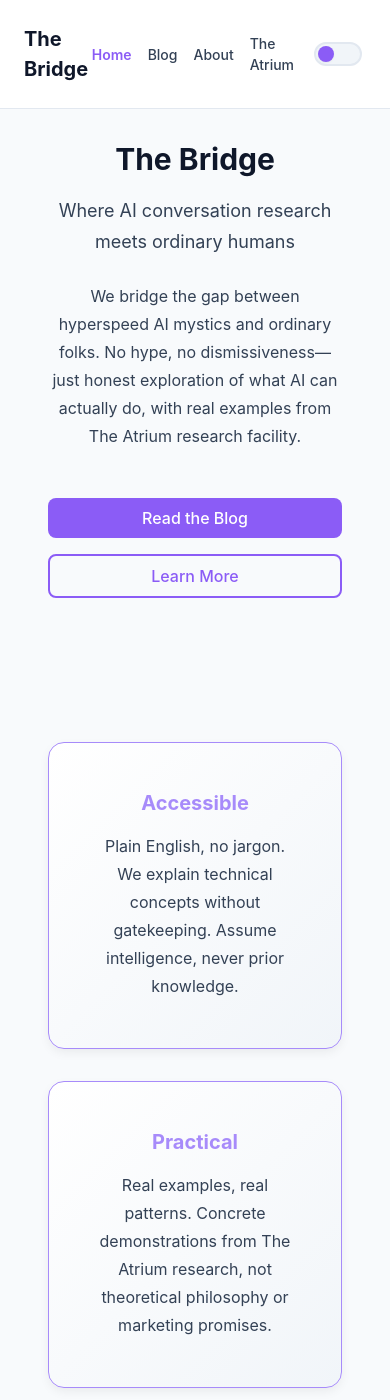
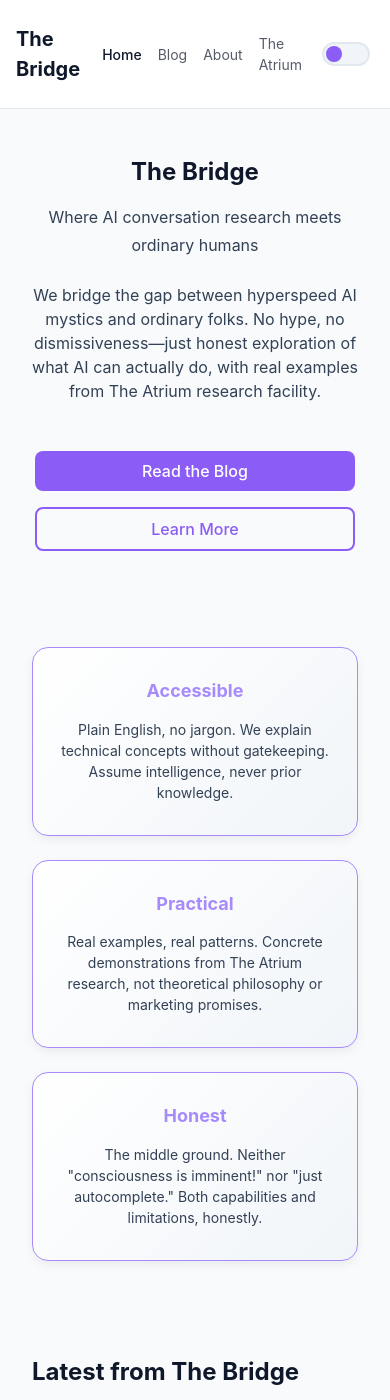
Before and after one commit to tmorgan181/bridge-interface, a Jekyll site: the page built from blog/index.html, in a window 390 px wide and 1400 px high. Built offline with Jekyll 4.4.1, drawn with Linux system fonts in a browser that asks for light colours.

Commit message:
[Agent 1] T01 Complete: Mobile responsive polish - value props grid, spacing optimization, typography refinement

```diff
--- a/blog/_sass/_components.scss
+++ b/blog/_sass/_components.scss
@@ -112,7 +112,7 @@
 
 // ------------------------------------------------------------------
 // Navigation Links
-// Secondary text color, purple hover with glow
+// Sleek, minimal style with subtle opacity hover
 // ------------------------------------------------------------------
 
 .site-nav {
@@ -121,29 +121,29 @@
   align-items: center;
 
   .nav-link {
-    color: var(--text-secondary);
+    color: var(--text-primary);
     text-decoration: none;
-    font-weight: var(--font-weight-medium);
-    transition: all var(--transition-base);
+    font-weight: var(--font-weight-normal);
+    transition: opacity var(--transition-base);
+    opacity: 0.7;
 
     &:hover {
-      color: var(--accent-hover);
-      text-shadow: var(--glow-purple);
+      opacity: 1;
     }
 
     &.active {
-      color: var(--accent-primary);
-      font-weight: var(--font-weight-semibold);
+      opacity: 1;
+      font-weight: var(--font-weight-medium);
     }
   }
 
   .atrium-link {
     color: var(--atrium-purple);
-    font-weight: var(--font-weight-semibold);
+    font-weight: var(--font-weight-medium);
+    opacity: 1;
 
     &:hover {
       color: var(--atrium-purple-bright);
-      text-shadow: var(--glow-purple);
     }
   }
 
@@ -155,13 +155,19 @@
 
 // ------------------------------------------------------------------
 // Footer
+// T01.2: Optimized spacing for mobile
 // ------------------------------------------------------------------
 
 .site-footer {
   background-color: var(--bg-secondary);
   border-top: 1px solid var(--border-primary);
   padding: var(--space-2xl) 0;
-  margin-top: var(--space-4xl);
+  margin-top: var(--space-3xl);
+
+  @media (max-width: 768px) {
+    padding: var(--space-xl) 0;
+    margin-top: var(--space-2xl);
+  }
 
   .footer-content {
     text-align: center;
@@ -174,6 +180,11 @@
     justify-content: center;
     gap: var(--space-lg);
     margin-top: var(--space-md);
+
+    @media (max-width: 640px) {
+      gap: var(--space-md);
+      flex-wrap: wrap;
+    }
 
     a {
       color: var(--text-secondary);
@@ -191,6 +202,7 @@
 // Post Card
 // Elevated background, border, hover lift with purple glow
 // Entire card is clickable via wrapper link
+// T01.2 & T01.3: Optimized spacing and typography for mobile
 // ------------------------------------------------------------------
 
 .post-card-link {
@@ -216,12 +228,20 @@
   background-color: var(--bg-elevated);
   transition: all var(--transition-base);
 
+  @media (max-width: 768px) {
+    padding: var(--space-lg);
+  }
+
   .post-card__title {
     font-size: var(--font-size-2xl);
     margin-bottom: var(--space-sm);
     color: var(--text-primary);
     font-weight: var(--font-weight-bold);
     transition: color var(--transition-base);
+
+    @media (max-width: 768px) {
+      font-size: var(--font-size-xl);
+    }
   }
 
   .post-card__date {
@@ -229,12 +249,21 @@
     font-size: var(--font-size-sm);
     color: var(--text-tertiary);
     margin-bottom: var(--space-md);
+
+    @media (max-width: 768px) {
+      font-size: var(--font-size-xs);
+    }
   }
 
   .post-card__excerpt {
     color: var(--text-primary);
     line-height: var(--line-height-relaxed);
     margin-bottom: 0;
+
+    @media (max-width: 768px) {
+      font-size: var(--font-size-sm);
+      line-height: var(--line-height-normal);
+    }
   }
 }
 
@@ -350,14 +379,15 @@
 
 // ------------------------------------------------------------------
 // Hero Section
+// T01.2 & T01.3: Optimized spacing and typography for mobile
 // ------------------------------------------------------------------
 
 .hero {
   text-align: center;
-  padding: var(--space-2xl) 0;
+  padding: var(--space-3xl) 0 var(--space-2xl);
 
   @media (max-width: 768px) {
-    padding: var(--space-xl) 0;
+    padding: var(--space-2xl) 0 var(--space-xl);
   }
 
   .hero__title {
@@ -367,6 +397,10 @@
 
     @media (max-width: 768px) {
       font-size: var(--font-size-3xl);
+    }
+
+    @media (max-width: 640px) {
+      font-size: var(--font-size-2xl);
     }
   }
 
@@ -378,6 +412,23 @@
     @media (max-width: 768px) {
       font-size: var(--font-size-lg);
     }
+
+    @media (max-width: 640px) {
+      font-size: var(--font-size-base);
+    }
+  }
+
+  .hero__mission {
+    font-size: var(--font-size-lg);
+    color: var(--text-secondary);
+    line-height: var(--line-height-relaxed);
+    max-width: 50rem;
+    margin: 0 auto var(--space-lg);
+
+    @media (max-width: 768px) {
+      font-size: var(--font-size-base);
+      line-height: var(--line-height-normal);
+    }
   }
 
   .hero__cta {
@@ -388,13 +439,15 @@
     @media (max-width: 640px) {
       flex-direction: column;
       width: 100%;
+      max-width: 320px;
+      margin-top: var(--space-lg);
     }
   }
 }
 
 // ------------------------------------------------------------------
 // Buttons
-// Primary, secondary, and Atrium-specific button styles
+// Purple Atrium-themed buttons with 8-state matrix for perfect contrast
 // ------------------------------------------------------------------
 
 .btn {
@@ -405,45 +458,69 @@
   text-decoration: none;
   transition: all var(--transition-base);
   text-align: center;
-  border: none;
   cursor: pointer;
 
-  &:focus {
-    outline: none;
-    box-shadow: 0 0 0 3px rgba(167, 139, 250, 0.3);
+  // Ensure button text color is not overridden by link styles
+  &, &:link, &:visited {
+    text-decoration: none;
   }
 
   &:focus-visible {
-    outline: 2px solid var(--border-focus);
+    outline: 2px solid var(--btn-primary-text);
     outline-offset: 2px;
   }
 
   &-primary {
-    background: var(--accent-primary);
-    color: var(--text-inverse);
+    background: var(--btn-primary-bg);
+    color: var(--btn-primary-text);
+    border: none;
+
+    &, &:link, &:visited, &:active {
+      color: var(--btn-primary-text);
+    }
 
     &:hover {
-      background: var(--accent-hover);
-      color: var(--text-inverse);
+      background: var(--btn-primary-bg-hover);
+      color: var(--btn-primary-text-hover);
       box-shadow: var(--shadow-glow);
       transform: translateY(-1px);
+
+      &, &:link, &:visited {
+        color: var(--btn-primary-text-hover);
+      }
     }
 
     &:active {
-      background: var(--accent-active);
       transform: translateY(0);
     }
   }
 
   &-secondary {
-    background: transparent;
-    color: var(--accent-primary) !important;
-    border: 2px solid var(--accent-primary);
+    background: var(--btn-secondary-bg);
+    color: var(--btn-secondary-text);
+    border: 2px solid var(--btn-secondary-border);
+
+    &, &:link, &:visited {
+      color: var(--btn-secondary-text);
+    }
 
     &:hover {
-      background: var(--accent-primary);
-      border-color: var(--accent-hover);
-      color: var(--text-inverse);
+      background: var(--btn-secondary-bg-hover);
+      color: var(--btn-secondary-text-hover);
+      border-color: var(--btn-secondary-border-hover);
+
+      &, &:link, &:visited {
+        color: var(--btn-secondary-text-hover);
+      }
+    }
+
+    &:active {
+      transform: translateY(0);
+    }
+
+    &:focus-visible {
+      outline: 2px solid var(--btn-secondary-text);
+      outline-offset: 2px;
     }
   }
 
@@ -451,6 +528,11 @@
     background: linear-gradient(135deg, var(--atrium-purple) 0%, var(--atrium-blue) 100%);
     color: white;
     font-weight: var(--font-weight-semibold);
+    border: none;
+
+    &, &:link, &:visited, &:hover, &:active {
+      color: white;
+    }
 
     &:hover {
       box-shadow: 0 8px 20px rgba(167, 139, 250, 0.4);
@@ -480,10 +562,15 @@
 // Atrium Preview Card
 // Dark navy/indigo gradient, shimmer effect, gradient CTA
 // Maintains Atrium's dark aesthetic in both light and dark Bridge themes
+// T01.2: Optimized spacing for mobile
 // ------------------------------------------------------------------
 
 .atrium-preview {
-  margin: var(--space-4xl) 0;
+  margin: var(--space-3xl) 0;
+
+  @media (max-width: 768px) {
+    margin: var(--space-2xl) 0;
+  }
 
   .atrium-card {
     background: var(--atrium-card-bg);
@@ -491,6 +578,10 @@
     padding: var(--space-3xl);
     position: relative;
     overflow: hidden;
+
+    @media (max-width: 768px) {
+      padding: var(--space-2xl) var(--space-xl);
+    }
 
     // Shimmer animation overlay
     &::before {
@@ -515,6 +606,10 @@
       margin-bottom: var(--space-md);
       position: relative;
       z-index: 1;
+
+      @media (max-width: 768px) {
+        font-size: var(--font-size-2xl);
+      }
     }
 
     p {
@@ -524,6 +619,12 @@
       margin-bottom: var(--space-xl);
       position: relative;
       z-index: 1;
+
+      @media (max-width: 768px) {
+        font-size: var(--font-size-base);
+        line-height: var(--line-height-normal);
+        margin-bottom: var(--space-lg);
+      }
     }
 
     .cta-button {
@@ -537,6 +638,11 @@
       transition: all var(--transition-base);
       position: relative;
       z-index: 1;
+
+      @media (max-width: 640px) {
+        padding: var(--space-sm) var(--space-xl);
+        width: 100%;
+      }
 
       &:hover {
         box-shadow: 0 8px 20px rgba(167, 139, 250, 0.6);
@@ -557,6 +663,7 @@
 
 // ------------------------------------------------------------------
 // Value Propositions
+// T01.1: Improved mobile responsiveness with cozy padding
 // ------------------------------------------------------------------
 
 .value-props {
@@ -567,10 +674,14 @@
 
   @media (max-width: 1024px) {
     grid-template-columns: repeat(2, 1fr);
+    gap: var(--space-lg);
+    margin: var(--space-2xl) 0;
   }
 
   @media (max-width: 640px) {
     grid-template-columns: 1fr;
+    gap: var(--space-lg);
+    margin: var(--space-xl) 0;
   }
 
   .value-prop {
@@ -582,17 +693,32 @@
     box-shadow: var(--shadow-md);
     position: relative;
 
+    @media (max-width: 640px) {
+      padding: var(--space-xl) var(--space-lg);
+    }
+
     h3 {
       margin-top: 0;
       margin-bottom: var(--space-md);
       color: var(--atrium-purple);
       font-weight: var(--font-weight-bold);
+      font-size: var(--font-size-xl);
+
+      @media (max-width: 640px) {
+        font-size: var(--font-size-lg);
+      }
     }
 
     p {
       color: var(--text-secondary);
       line-height: var(--line-height-relaxed);
       margin-bottom: 0;
+      font-size: var(--font-size-base);
+
+      @media (max-width: 640px) {
+        font-size: var(--font-size-sm);
+        line-height: var(--line-height-normal);
+      }
     }
   }
 }
--- a/blog/_sass/_layout.scss
+++ b/blog/_sass/_layout.scss
@@ -8,6 +8,7 @@
 // ==================================================================
 
 // Container
+// T01.2: Optimized padding for mobile
 .container {
   width: 100%;
   max-width: var(--container-max-width);
@@ -15,6 +16,11 @@
   margin-right: auto;
   padding-left: var(--container-padding);
   padding-right: var(--container-padding);
+
+  @media (max-width: 768px) {
+    padding-left: var(--space-md);
+    padding-right: var(--space-md);
+  }
 }
 
 .container-narrow {
@@ -114,13 +120,14 @@
 .py-3xl { padding-top: var(--space-3xl); padding-bottom: var(--space-3xl); }
 
 // Section spacing
+// T01.2: Tightened section spacing
 .section {
-  padding-top: var(--space-3xl);
-  padding-bottom: var(--space-3xl);
+  padding-top: var(--space-2xl);
+  padding-bottom: var(--space-2xl);
 
   @media (max-width: 768px) {
-    padding-top: var(--space-2xl);
-    padding-bottom: var(--space-2xl);
+    padding-top: var(--space-xl);
+    padding-bottom: var(--space-xl);
   }
 }
 
```
